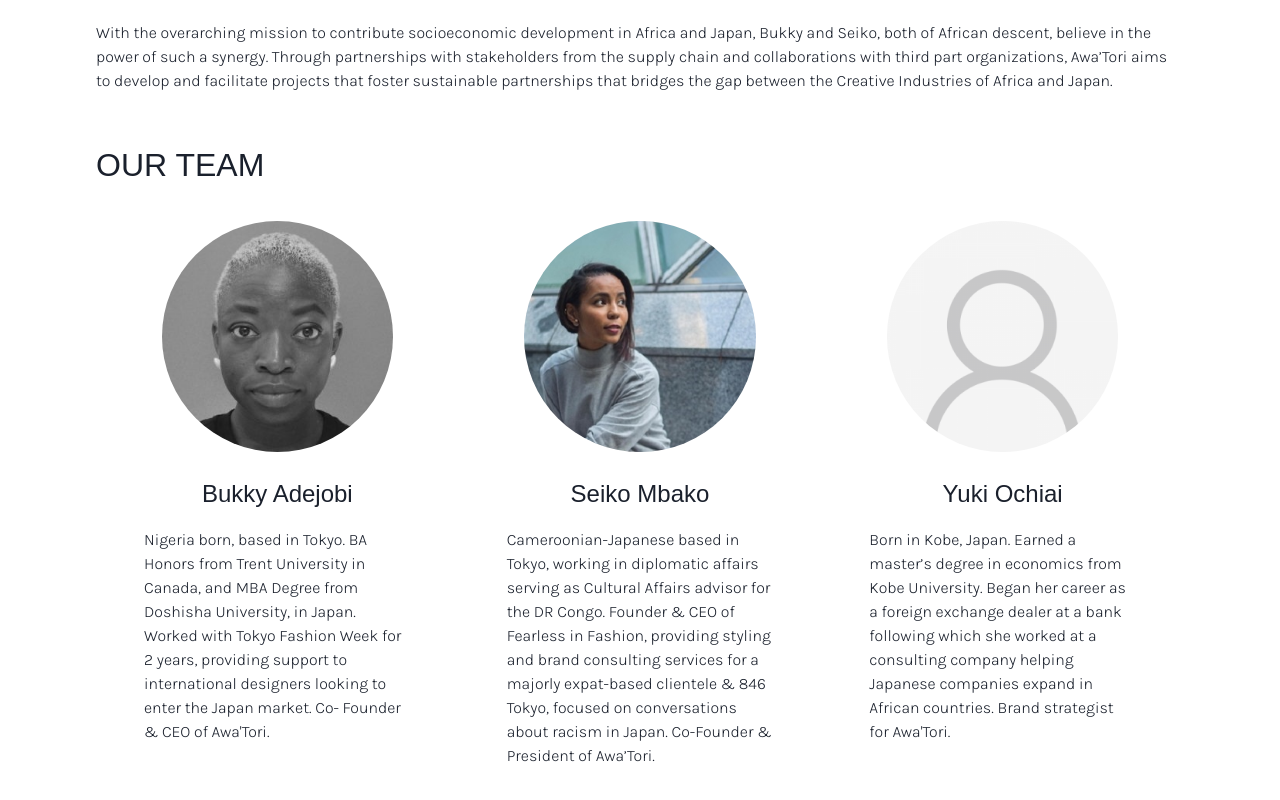
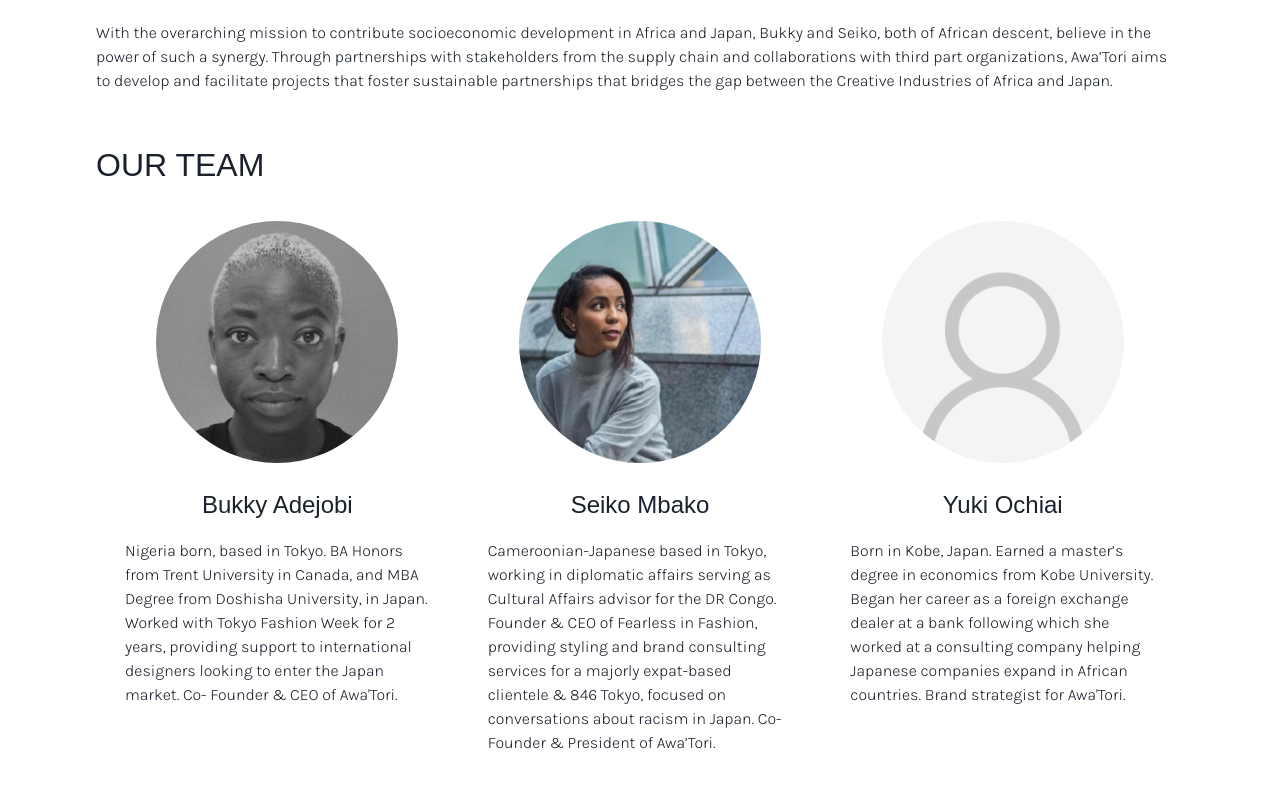
Before and after one commit to awatori/website, a Next.js app: page / in a window 1280 px wide. Shown: the part 1075-1875 px from the top of the page. Built offline with nearby package versions, Linux system fonts and the light colour scheme; a web font is replaced by a local one.

Commit message:
fix: profile card padding to percentage

```diff
--- a/src/app/page.tsx
+++ b/src/app/page.tsx
@@ -51,9 +51,9 @@ export default function Home() {
           With the overarching mission to contribute socioeconomic development in Africa and Japan, Bukky and Seiko, both of African descent, believe in the power of such a synergy. Through partnerships with stakeholders from the supply chain and collaborations with third part organizations, Awa’Tori aims to develop and facilitate projects that foster sustainable partnerships that bridges the gap between the Creative Industries of Africa and Japan.
         </p>
         <h1 className="mt-12">Our Team</h1>
-        <div className="flex mt-8">
+        <div className="flex mt-8 justify-between">
           {profiles.map((profile) => (
-            <ProfileCard profile={profile} />
+            <ProfileCard key={profile.name} profile={profile} />
           ))}
         </div>
       </section>
--- a/src/components/profileCard.tsx
+++ b/src/components/profileCard.tsx
@@ -4,10 +4,10 @@ type Props = {
 
 export function ProfileCard({ profile }: Props) {
   return (
-    <div className="w-1/3 px-2 flex flex-col items-center">
+    <div className="w-1/3 flex flex-col items-center">
       <img src={profile.pfp} alt={`${profile.name} profile picture`} className="rounded-full w-2/3" />
       <h2 className="mt-6">{profile.name}</h2>
-      <p className="px-10 py-4">{profile.description}</p>
+      <p className="py-4 px-[8%]">{profile.description}</p>
     </div>
   )
 }
```
